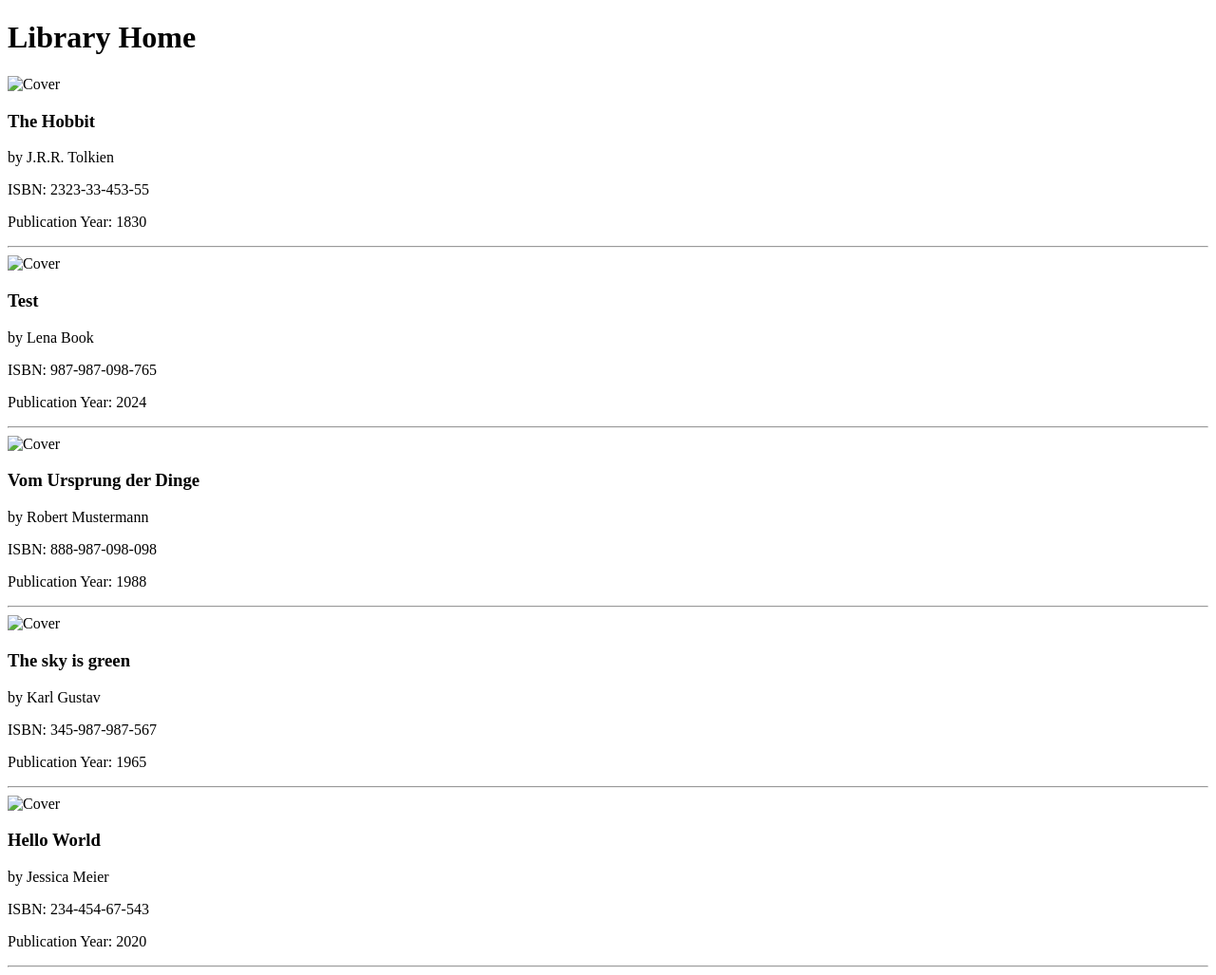
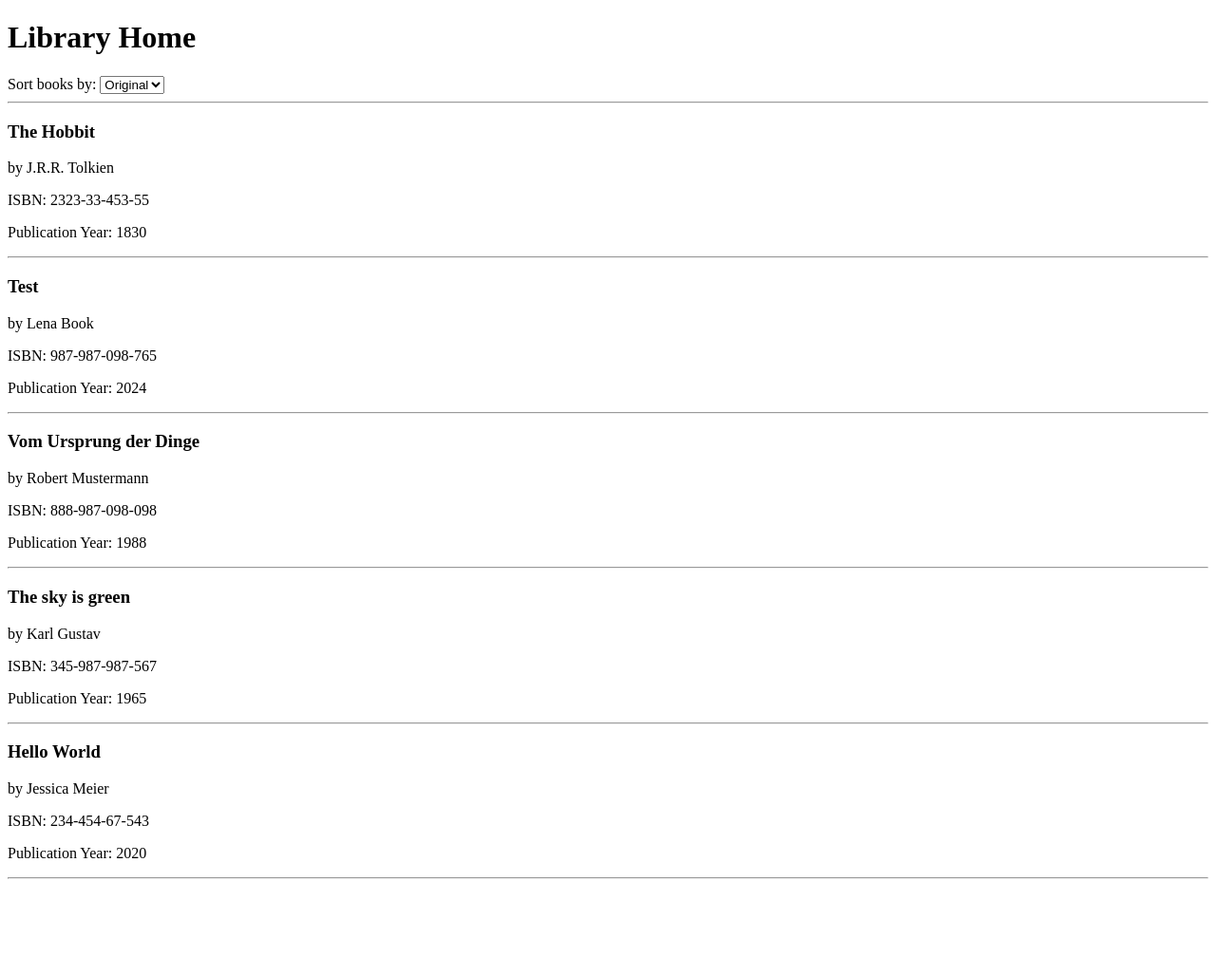
Before and after one commit to jess-compliance-dev/book_alchemy, a Flask app: page / in a window 1280 px wide. Shown: the whole page at 95% size. After the commit the page ends 926 px from the top, so only its background shows below. Run offline with Flask 3, Linux system fonts and the light colour scheme; data comes from the database, SQL or seed files in the repository; both versions use the stored data as it was after the commit; some libraries are stand-ins or nearby versions.

Commit message:
added sort feature, dropdown

```diff
--- a/app.py
+++ b/app.py
@@ -71,13 +71,17 @@
 
 @app.route("/")
 def home():
-    books = Book.query.all()
+    sort = request.args.get("sort")  # Sortierparameter aus URL holen
+    if sort == "title":
+        books = Book.query.order_by(Book.title).all()
+    elif sort == "author":
+        # Join mit Author und nach Name sortieren
+        books = Book.query.join(Author).order_by(Author.name).all()
+    else:
+        books = Book.query.all()
+
     return render_template("home.html", books=books)
 
 
 if __name__ == "__main__":
     app.run(debug=True)
-
-
-# with app.app_context():
-#   db.create_all()
--- a/templates/home.html
+++ b/templates/home.html
@@ -10,11 +10,19 @@
 
     <h1>Library Home</h1>
 
+    <!-- Sortier-Dropdown -->
+    <form method="get" action="{{ url_for('home') }}">
+      <label for="sort">Sort books by:</label>
+      <select name="sort" id="sort" onchange="this.form.submit()">
+        <option value="" {% if not request.args.get('sort') %}selected{% endif %}>Original</option>
+        <option value="title" {% if request.args.get('sort') == 'title' %}selected{% endif %}>Title</option>
+        <option value="author" {% if request.args.get('sort') == 'author' %}selected{% endif %}>Author</option>
+      </select>
+    </form>
+    <hr>
+
     {% for book in books %}
       <div>
-        <!-- Cover-Bild  -->
-        <img src="https://via.placeholder.com/50x75" alt="Cover"><br>
-
         <!-- Titel und Autor -->
         <h3>{{ book.title }}</h3>
         <p>by {{ book.author.name if book.author else "Unknown" }}</p>
```
Also changed, not shown: data/library.sqlite, 1 other file.
